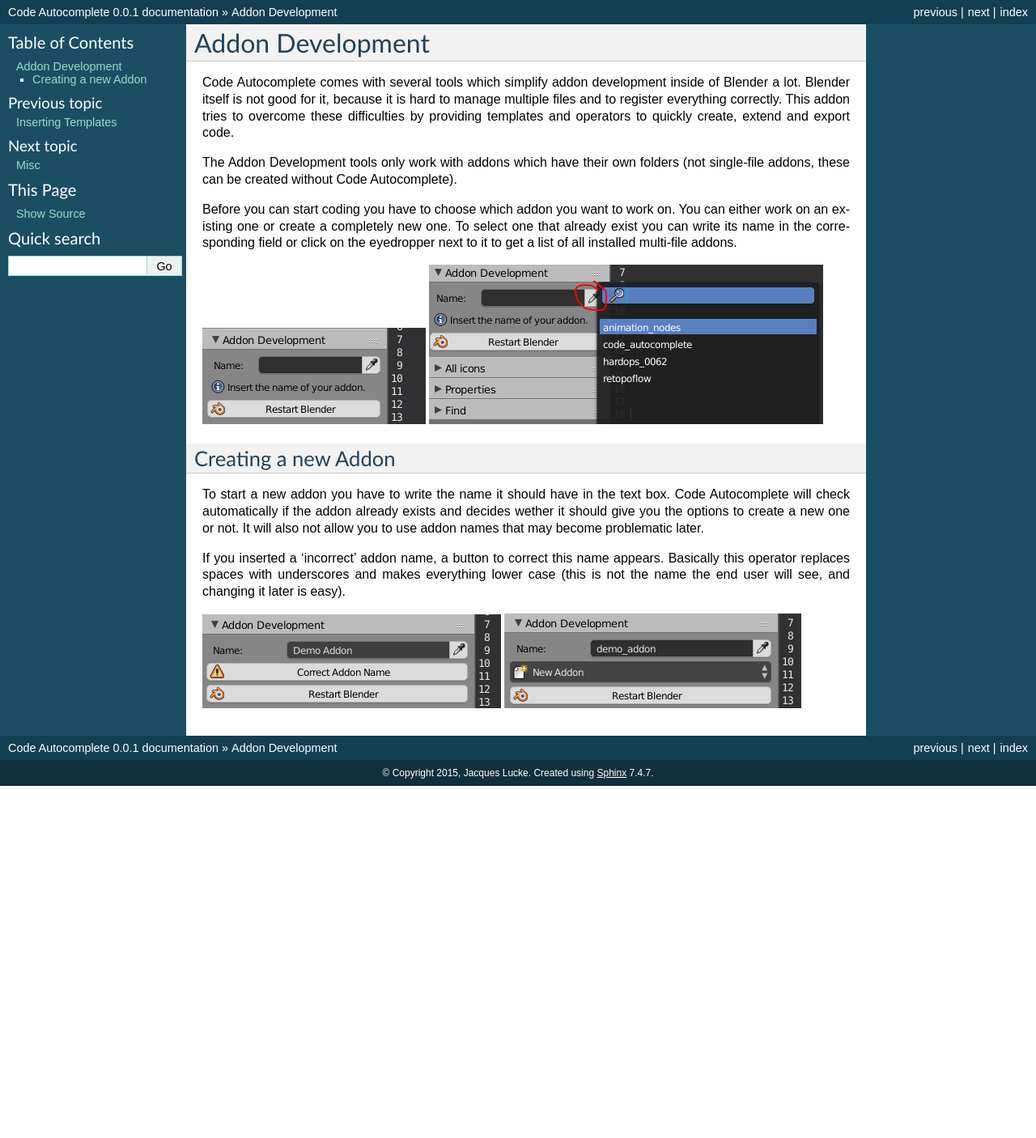
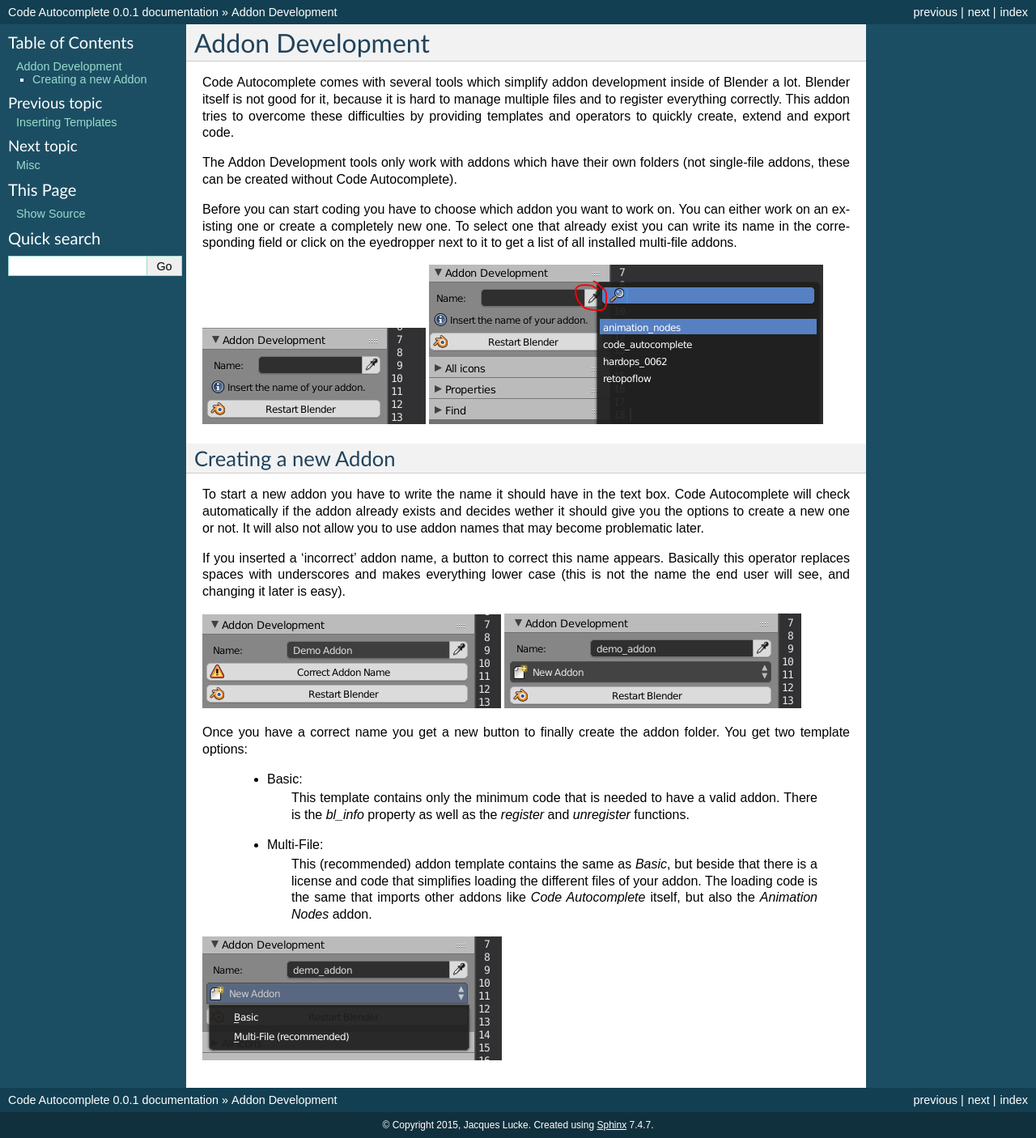
Before and after one commit to ero646545/code_autocomplete_manual, a Sphinx documentation site: the page built from docs/addon_development.rst, in a window 1280 px wide. Shown: the whole page at 81% size. Built offline with Sphinx 7.4.7, drawn with Linux system fonts in a browser that asks for light colours; before the commit the page ends 971 px from its top, so only the background shows below that.

Commit message:
select new addon template

```diff
--- a/docs/addon_development.rst
+++ b/docs/addon_development.rst
@@ -36,3 +36,18 @@
 .. image:: images/addon_development/incorrect_addon_name.png
 
 .. image:: images/addon_development/corrected_addon_name.png
+
+Once you have a correct name you get a new button to finally create the addon folder.
+You get two template options:
+
+    - Basic:
+        This template contains only the minimum code that is needed to have a valid addon.
+        There is the *bl_info* property as well as the *register* and *unregister* functions.
+
+    - Multi-File:
+        This (recommended) addon template contains the same as *Basic*, but beside that
+        there is a license and code that simplifies loading the different files of your
+        addon. The loading code is the same that imports other addons like *Code Autocomplete*
+        itself, but also the *Animation Nodes* addon.
+
+.. image:: images/addon_development/new_addon_template_selection.png
```
Also changed, not shown: docs/images/addon_development/new_addon_template_selection.png (added).
